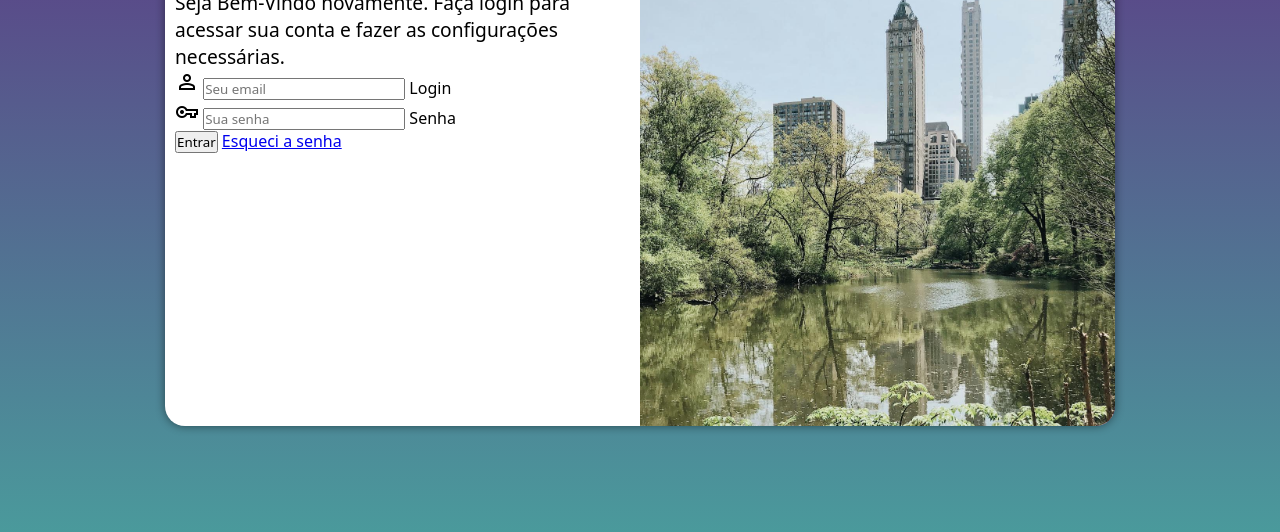
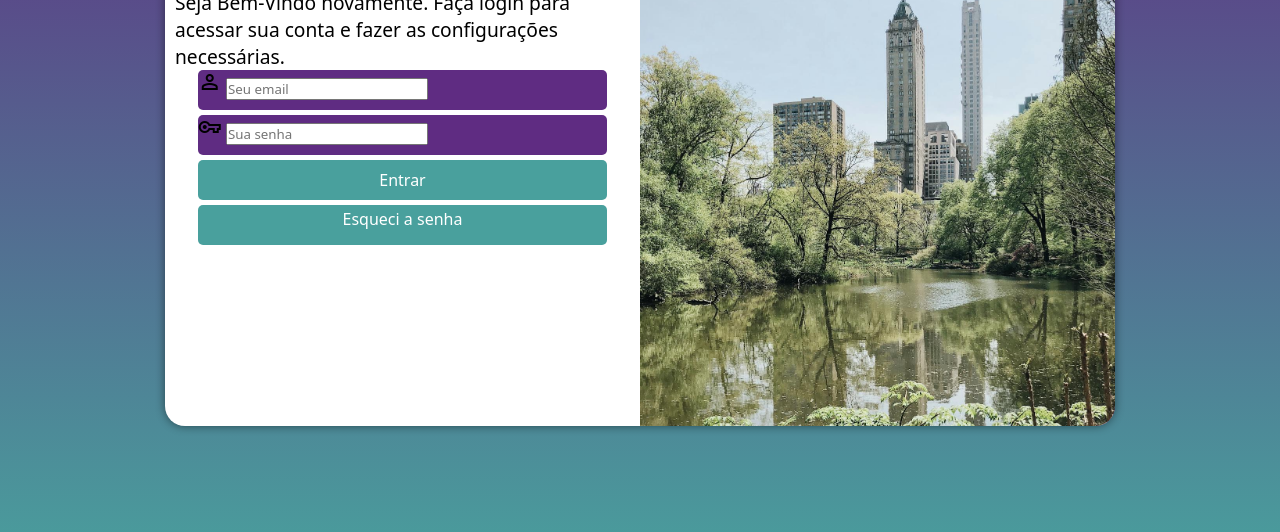
Before and after one commit to JorgeCunhaOliveira/projeto-login, a plain HTML site: page index.html in a window 1280 px wide. Shown: the part 224-756 px from the top of the page. Drawn offline with nearby package versions, Linux system fonts and the light colour scheme.

Commit message:
estilo dos botões

```diff
--- a/estilos/style.css
+++ b/estilos/style.css
@@ -52,3 +52,49 @@ div#formulario > h1{
 div#formulario > p{
     font-size: 0.8em;
 }
+form > div.campo{
+    display: block;
+    margin: auto;
+    background-color: #5f2c82;
+    border-radius: 5px;
+    width: 90%;
+    height: 40px;
+    margin-bottom: 5px;
+}
+form label{
+    display: none;
+}
+form > input[type=submit]{
+    font-size: 1em;
+    display: block;
+    margin: auto;
+    margin-top: 5px;
+    width: 90%;
+    height: 40px;
+    background-color: #49a09d;
+    color: white;
+    border: none;
+    border-radius: 5px;
+    cursor: pointer;
+}
+form > input[type=submit]:hover{
+    background-color: #33706e;
+    border: 1px solid black;
+}
+form > a.botao{
+    display: block;
+    text-align: center;
+    text-decoration: none;
+    background-color: #49a09d;
+    color: white;
+    width: 90%;
+    height: 40px;
+    margin: auto;
+    margin-top: 5px;
+    padding: 3px;
+    border-radius: 5px;
+}
+form > a.botao:hover{
+    background-color: #33706e;
+    border: 1px solid black;
+}
--- a/index.html
+++ b/index.html
@@ -26,14 +26,14 @@
                         <label for="ilogin">Login</label>
                     </div>
                     <div class="campo">
-                        <span class="material-symbols-outlined">
+                        <span class="material-symbols-outlined" >
                             vpn_key
                             </span>
                         <input type="password" name="senha" id="isenha" placeholder="Sua senha" autocomplete="current-password" required minlength="8" maxlength="20">
                         <label for="isenha">Senha</label>
                     </div>
                     <input type="submit" value="Entrar">
-                    <a href="esqueci.html">Esqueci a senha </a>
+                    <a href="esqueci.html" class="botao">Esqueci a senha </a>
                 </form>
             </div>
         </section>
```
